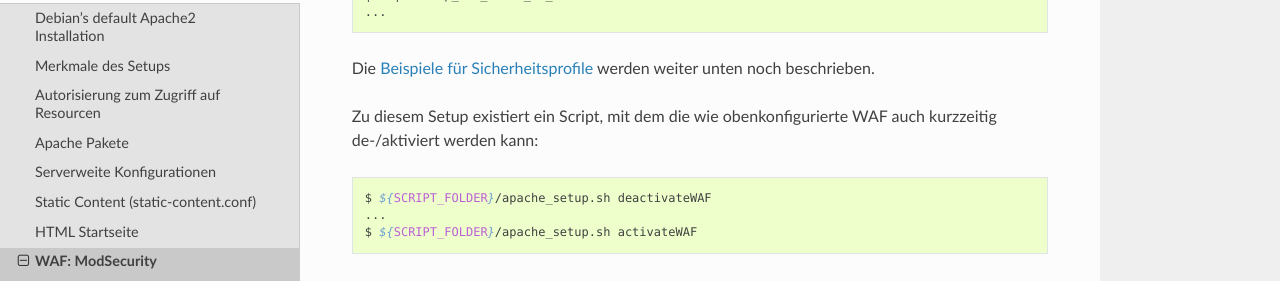
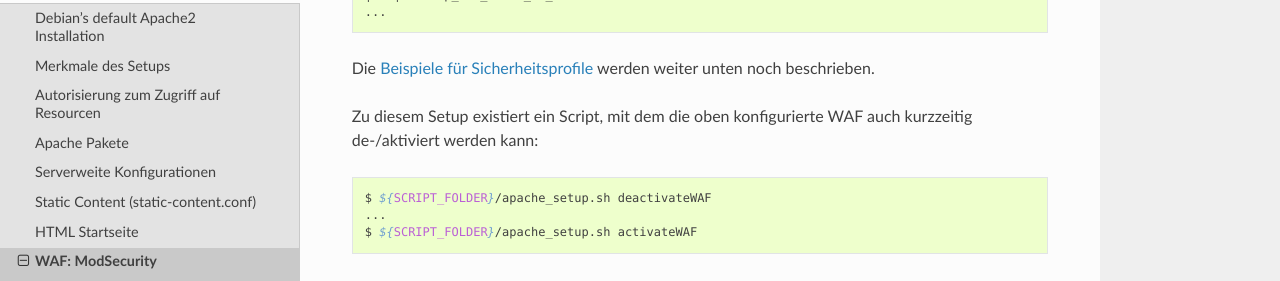
Before and after one commit to return42/handsOn, a Sphinx documentation site: the page built from docs/apache_setup/mod_security2.rst, in a window 1280 px wide and 900 px high, scrolled down 2827 px. Shown: the part 151-432 px from the top of the window. Built offline with Sphinx 7.4.7 and the Read the Docs theme 2.0.0, drawn with Linux system fonts in a browser that asks for light colours.

Commit message:
fixed typo
Signed-off-by: Markus Heiser <markus.heiser@darmarit.de>

```diff
--- a/docs/apache_setup/mod_security2.rst
+++ b/docs/apache_setup/mod_security2.rst
@@ -162,7 +162,7 @@ Aufbau der ``mod_security2.conf`` Konfiguration und der Profile im
 
 Die `Beispiele für Sicherheitsprofile`_ werden weiter unten noch beschrieben.
 
-Zu diesem Setup existiert ein Script, mit dem die wie obenkonfigurierte WAF auch
+Zu diesem Setup existiert ein Script, mit dem die oben konfigurierte WAF auch
 kurzzeitig de-/aktiviert werden kann:
 
 .. code-block:: bash
```
